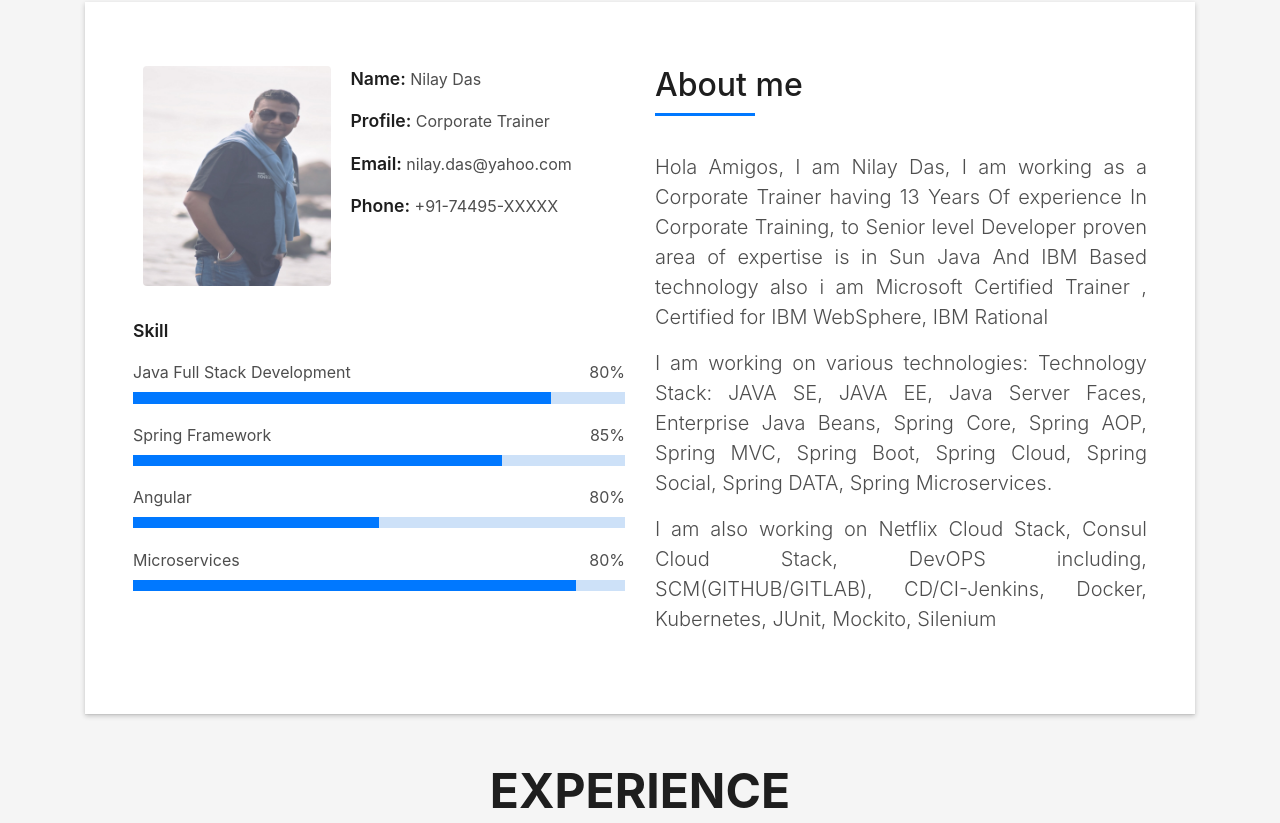
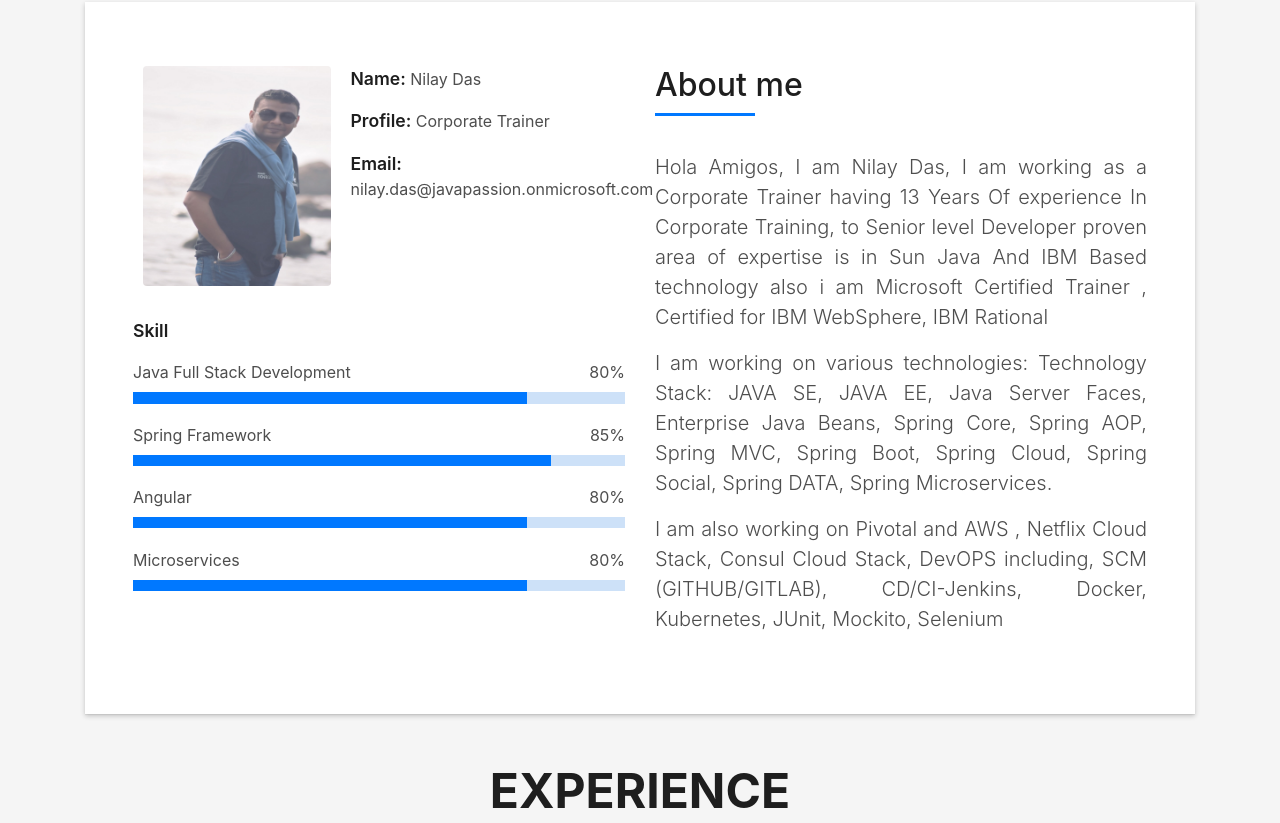
Before and after one commit to sharmaaayu981/Nilay-Das-portfolio, a plain HTML site: page Nilay Das/MyPortfolio/MyPortfolio/index.html in a window 1280 px wide. Shown: the part 862-1685 px from the top of the page. Drawn offline with Linux system fonts and the light colour scheme; files whose address does not match are found by name.

Commit message:
Latest Updates

```diff
--- a/Nilay Das/MyPortfolio/MyPortfolio/index.html
+++ b/Nilay Das/MyPortfolio/MyPortfolio/index.html
@@ -77,8 +77,8 @@
         <div class="container">
           <!--<p class="display-6 color-d">Hello, world!</p>-->
           <h1 class="intro-title mb-4">I am Nilay Das</h1>
-          <p class="intro-subtitle"><span class="text-slider-items"> Full Stack Developer, Corporate Trainer , Microsoft Certified Trainer , Certified for IBM WebSphere, IBM Rational, Redhat JBoss Middleware, Cloud Native(Azure), Java Full stack and Salesforce Corporate Trainer</span><strong class="text-slider"></strong></p>
-          <!-- <p class="pt-3"><a class="btn btn-primary btn js-scroll px-4" href="#about" role="button">Learn More</a></p> -->
+          <p class="intro-subtitle"><span class="text-slider-items"> Full Stack Developer, Corporate Trainer , Microsoft Certified Trainer , Certified for IBM WebSphere, IBM Rational, Redhat JBoss Middleware, Cloud Native(Azure), Pivotal and  AWS Certifications, Java Full stack and Salesforce Corporate Trainer</span><strong class="text-slider"></strong></p>
+          <p class="pt-3"><a class="btn btn-primary btn js-scroll px-4" href="#about" role="button">Learn More</a></p>
         </div>
       </div>
     </div>
@@ -102,8 +102,7 @@
                     <div class="about-info">
                       <p><span class="title-s">Name: </span> <span>Nilay Das</span></p>
                       <p><span class="title-s">Profile: </span> <span>Corporate Trainer</span></p>
-                      <p><span class="title-s">Email: </span> <span>nilay.das@yahoo.com</span></p>
-                      <p><span class="title-s">Phone: </span> <span>+91-74495-XXXXX</span></p>
+                      <p><span class="title-s">Email: </span> <span>nilay.das@javapassion.onmicrosoft.com</span></p>
                     </div>
                   </div>
                 </div>
@@ -111,22 +110,22 @@
                   <p class="title-s">Skill</p>
                   <span>Java Full Stack Development</span> <span class="pull-right">80%</span>
                   <div class="progress">
-                    <div class="progress-bar" role="progressbar" style="width: 85%;" aria-valuenow="85" aria-valuemin="0"
+                    <div class="progress-bar" role="progressbar" style="width: 80%;" aria-valuenow="85" aria-valuemin="0"
                       aria-valuemax="100"></div>
                   </div>
                   <span>Spring Framework</span> <span class="pull-right">85%</span>
                   <div class="progress">
-                    <div class="progress-bar" role="progressbar" style="width: 75%" aria-valuenow="75" aria-valuemin="0"
+                    <div class="progress-bar" role="progressbar" style="width: 85%" aria-valuenow="75" aria-valuemin="0"
                       aria-valuemax="100"></div>
                   </div>
                   <span>Angular </span> <span class="pull-right">80%</span>
                   <div class="progress">
-                    <div class="progress-bar" role="progressbar" style="width: 50%" aria-valuenow="50" aria-valuemin="0"
+                    <div class="progress-bar" role="progressbar" style="width: 80%" aria-valuenow="50" aria-valuemin="0"
                       aria-valuemax="100"></div>
                   </div>
                   <span>Microservices</span> <span class="pull-right">80%</span>
                   <div class="progress">
-                    <div class="progress-bar" role="progressbar" style="width: 90%" aria-valuenow="90" aria-valuemin="0"
+                    <div class="progress-bar" role="progressbar" style="width: 80%" aria-valuenow="90" aria-valuemin="0"
                       aria-valuemax="100"></div>
                   </div>
                 </div>
@@ -150,8 +149,8 @@
 
                   </p>
                   <p style="text-align: justify" class="lead">
-                    I am also working on Netflix Cloud Stack, Consul Cloud Stack, DevOPS including, SCM(GITHUB/GITLAB),
-                    CD/CI-Jenkins, Docker, Kubernetes, JUnit, Mockito, Silenium
+                    I am also working on  Pivotal and AWS , Netflix Cloud Stack, Consul Cloud Stack, DevOPS including, SCM (GITHUB/GITLAB),
+                    CD/CI-Jenkins, Docker, Kubernetes, JUnit, Mockito, Selenium
 
                   </p>
                 </div>
@@ -262,7 +261,7 @@
             <div class="service-content">
               <h2 class="s-title">Cloud Native</h2>
               <p class="s-description text-center">
-               Nilay is having good knowledge and working experience on Cloud based technologies. Mainly Cloud Native(Azure).
+               Nilay is having good knowledge and working experience on Cloud based technologies Native Azure and AWS.
               </p>
             </div>
           </div>
@@ -710,8 +709,7 @@ Section Blog End /-->
                     </p>
                     <ul class="list-ico">
                       <li><span class="ion-ios-location"></span>Kolkata</li>
-                      <li><span class="ion-ios-telephone"></span>+91-74495-XXXXX</li>
-                      <li><span class="ion-email"></span>nilay.das@yahoo.com</li>
+                      <li><span class="ion-email"></span>nilay.das@javapassion.onmicrosoft.com</li>
                     </ul>
                   </div>
                   <div class="socials">
```
